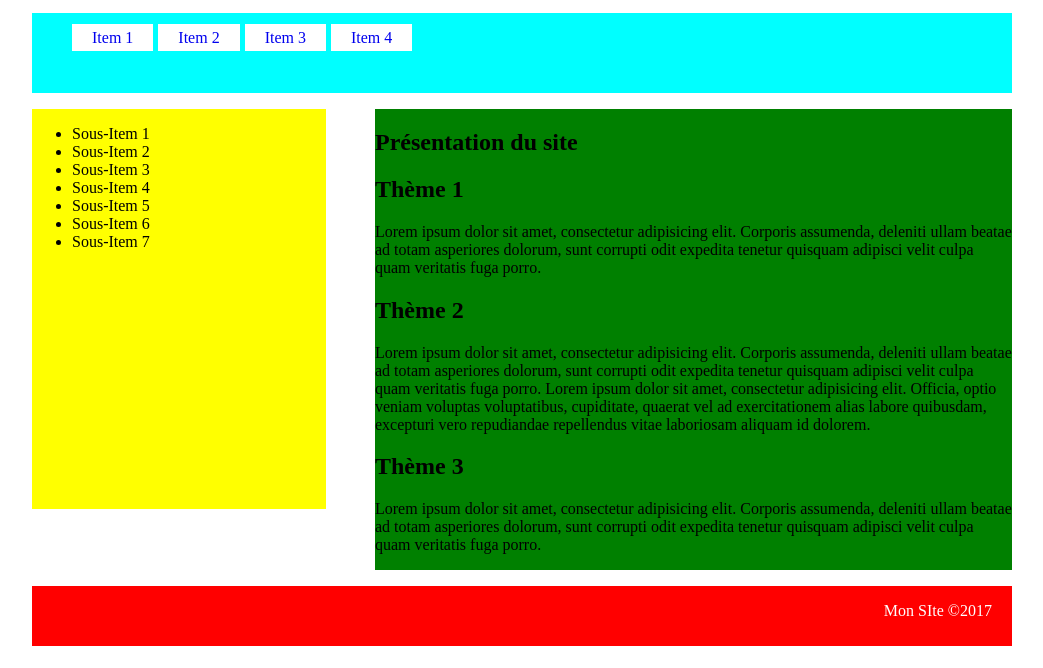
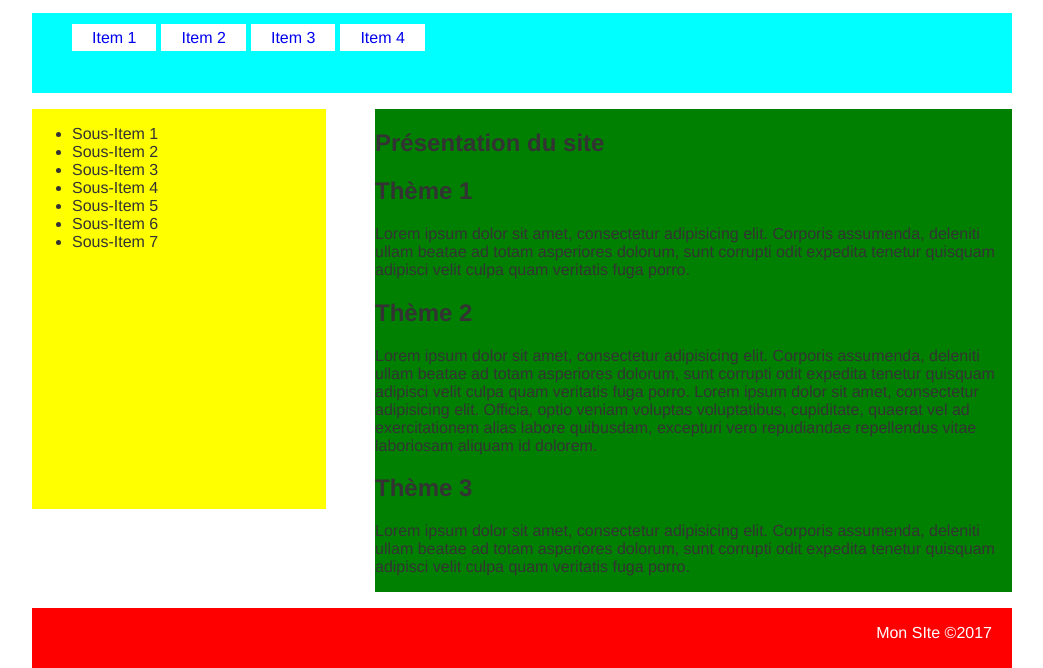
Before and after one commit to Alsolime/HtmlBasicLayouts, a website: page Html5Layout/index.html in a window 1280 px wide. Shown: the part 153-821 px from the top of the page, without its empty margins (118-1161 px from the left). Before the commit the page ends 800 px from the top, so only its background shows below. Drawn offline with nearby package versions, Linux system fonts and the light colour scheme; files that its build step writes are made by us from their sources.

```diff
--- a/Html5LayoutSass/sass/style.scss
+++ b/Html5LayoutSass/sass/style.scss
@@ -1,4 +1,9 @@
+$font-stack : Helvetica, sans-serif;
+$primary-color: #333;
+
 body {
+    font: 100% $font-stack;
+    color: $primary-color;
     width: 980px;
     margin: 0 auto;
 }
@@ -65,6 +70,7 @@
     font-size: 1.4em;
 }
 
+
 /*nav ul {
     margin-left: 5px;
 }*/
@@ -74,18 +80,16 @@
     margin-top: 1em;
     margin-right: 5px;
     float: left;
-}
-
-nav li a {
+    a {
         background: white;
         padding: 5px 20px;
         text-decoration: none;
     }
-
-nav li a:hover {
+    a:hover {
         text-decoration: none;
         background: lightblue;
         color: white;
+    }
 }
 
 footer div {
--- a/package.json
+++ b/package.json
@@ -20,5 +20,8 @@
   "bugs": {
     "url": "https://github.com/Alsolime/HtmlBasicLayouts/issues"
   },
-  "homepage": "https://github.com/Alsolime/HtmlBasicLayouts#readme"
+  "homepage": "https://github.com/Alsolime/HtmlBasicLayouts#readme",
+  "devDependencies": {
+    "sass-lint": "^1.10.2"
+  }
 }
```
Also changed, not shown: Html5LayoutSass/css/style.css (deleted), 1 other file. Lines whose indentation alone changed are shown as unchanged.
